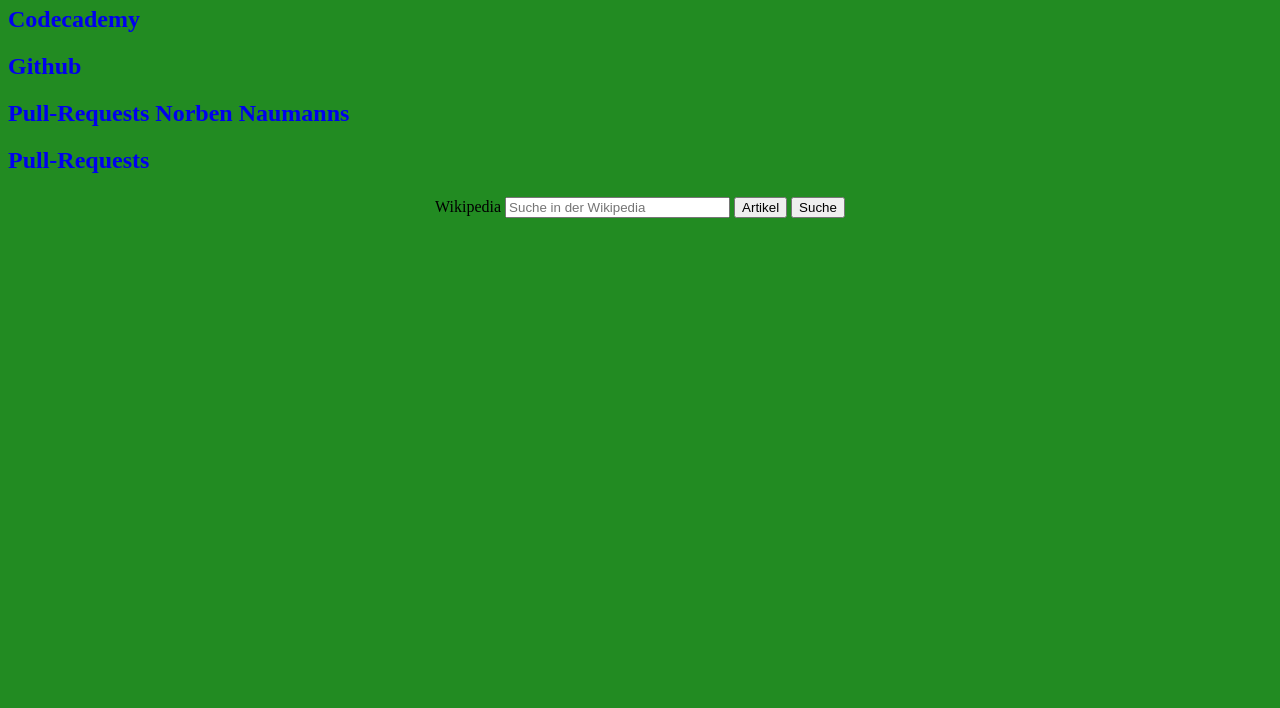
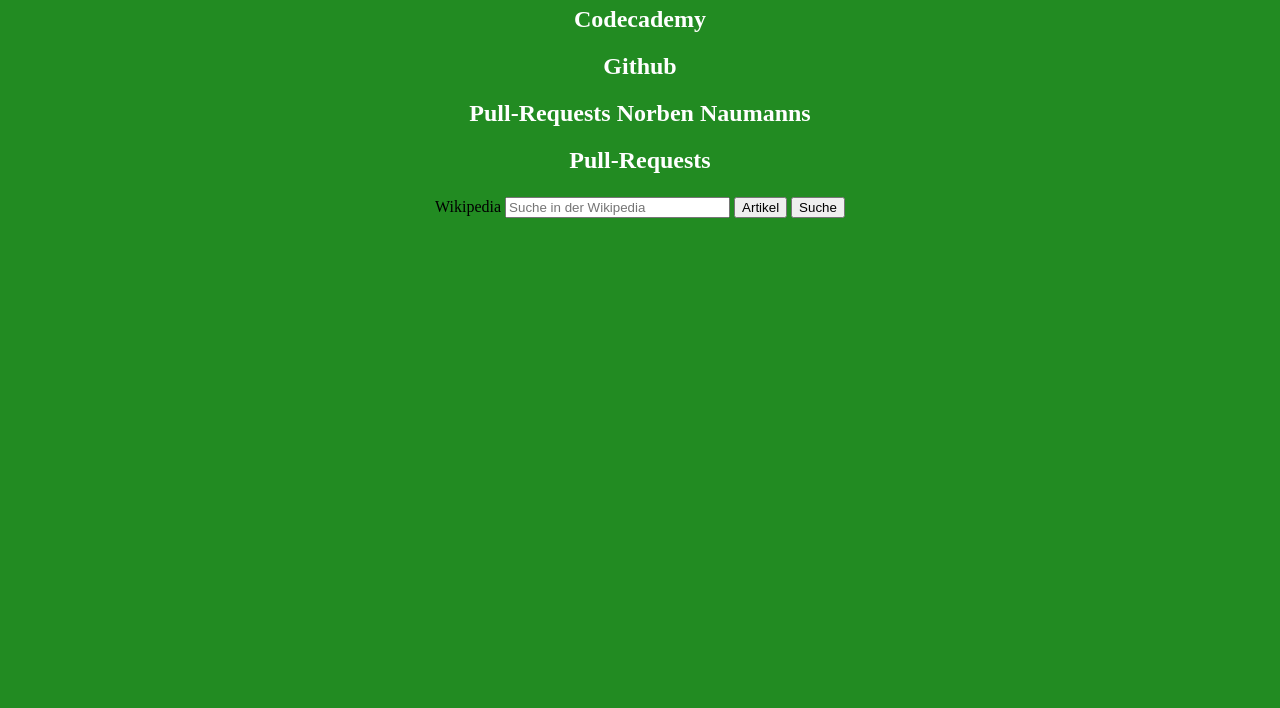
Before and after one commit to nasenbaer99/uebung, a plain HTML site: page links.html in a window 1280 px wide. Shown: the part 92-800 px from the top of the page. Drawn offline with Linux system fonts and the light colour scheme.

Commit message:
weiße schrift

```diff
--- a/links.html
+++ b/links.html
@@ -22,6 +22,7 @@ text-size:3px;
 }
 a{
 text-decoration:none;
+color:white;
 }
 a.menu:hover{
 color:red;
@@ -115,7 +116,7 @@ margin: auto;
 <!--Seitenüberschrifft -->
 	<h1 id="header">Der unglaubliche Luca Spindler</h1>
 
-
+	<center>
 					<h2><a href="http://www.codecademy.com/nasenbaer00">Codecademy</a></h2>
 
 					<h2><a href="http://github.com/nasenbaer99">Github</a></h2>
@@ -125,6 +126,8 @@ margin: auto;
 
 					<h2><a href="https://github.com/pbox2k/ibs2014/pull/1">Pull-Requests</a></h2>
 
+
+</center>
 <form role="search" action="http://de.wikipedia.org/wiki/Spezial:Suche">
 <table class="center">
 <tbody><tr>
```
